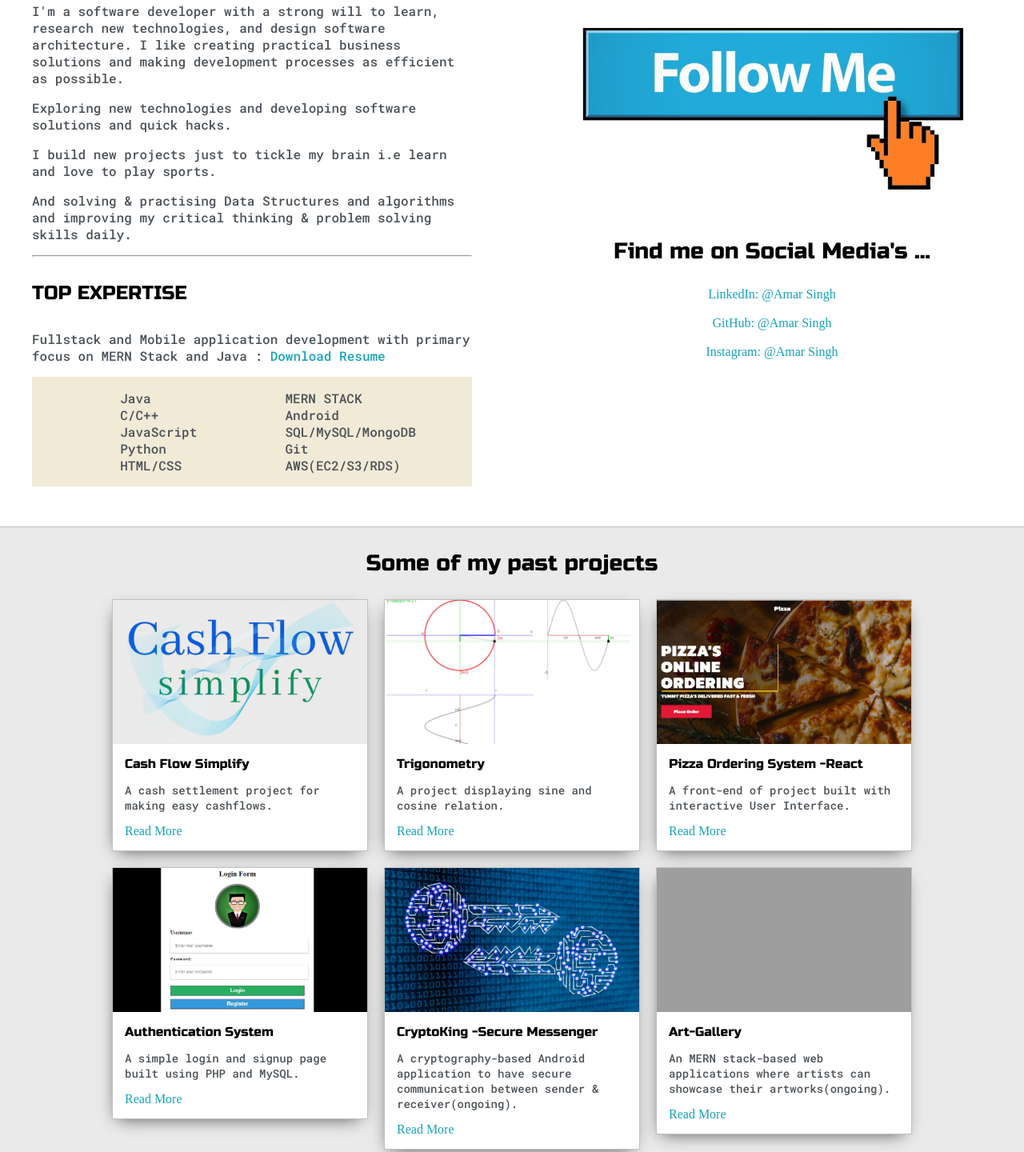
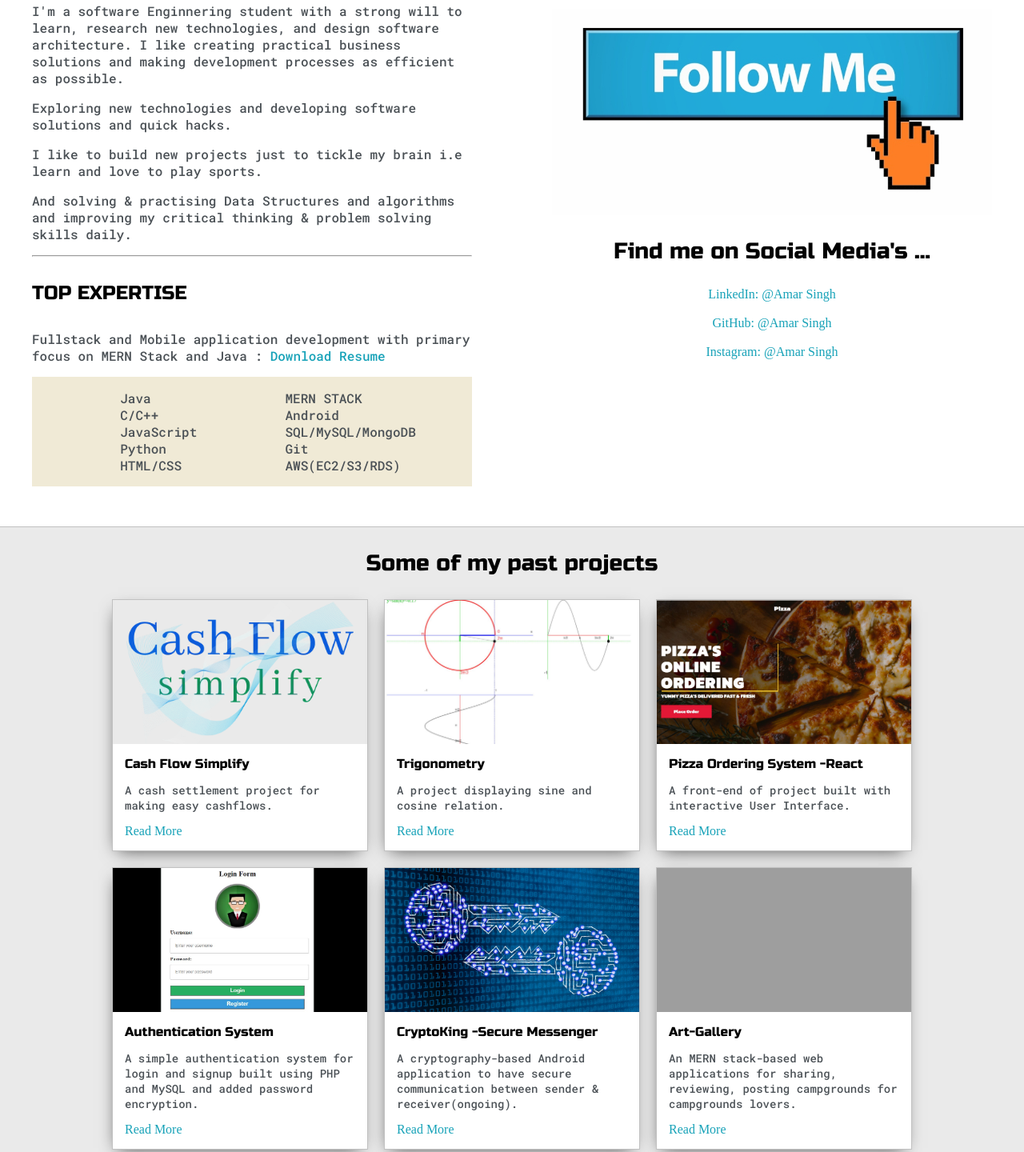
Before and after one commit to EasyKiLL7/amarsingh.github.io, a plain HTML site: page index.html in a window 1280 px wide. Shown: the part 904-2344 px from the top of the page at 80% size. Drawn offline with Linux system fonts and the light colour scheme; grey boxes are pictures that could not be loaded.

Commit message:
updated project section

```diff
--- a/index.html
+++ b/index.html
@@ -80,11 +80,11 @@
 					<h4>More about me</h4>
 					<p>Hey,I'm Amar!👋 currently pursuing IT Engineering from TCET,Mumbai. </p>
 
-					<p>I'm a software developer with a strong will to learn, research new technologies, and design software architecture. I like creating practical business solutions and making development processes as efficient as possible.</p>
+					<p>I'm a software Enginnering student  with a strong will to learn, research new technologies, and design software architecture. I like creating practical business solutions and making development processes as efficient as possible.</p>
 
 					<p> Exploring new technologies and developing software solutions and quick hacks.</p>
 
-                    <p>I build new projects just to tickle my brain i.e learn and love to play sports.</p>
+                    <p>I like to build new projects just to tickle my brain i.e learn and love to play sports.</p>
 
                     <p>And solving & practising Data Structures and algorithms and improving my critical thinking & problem solving skills daily.</p>
 
@@ -177,7 +177,7 @@
 						<img class="thumbnail" src="images/login.jpg">
 						<div class="post-preview">
 							<h6 class="post-title">Authentication System</h6>
-							<p class="post-intro">A simple login and signup page built using PHP and MySQL.</p>
+							<p class="post-intro">A simple authentication system for login and signup built using PHP and MySQL and added password encryption.</p>
 							<a href="https://github.com/EasyKiLL7/Authentication-System">Read More</a>
 						</div>
 					</div>
@@ -199,8 +199,8 @@
 						<img class="thumbnail" src="images/art.png">
 						<div class="post-preview">
 							<h6 class="post-title">Art-Gallery</h6>
-							<p class="post-intro">An MERN stack-based web applications where artists can showcase their artworks(ongoing).</p>
-							<a href="https://github.com/EasyKiLL7/">Read More</a>
+							<p class="post-intro">An MERN stack-based web applications for sharing, reviewing, posting campgrounds for campgrounds lovers.</p>
+							<a href="https://art-gallerysite.herokuapp.com/">Read More</a>
 						</div>
 					</div>
 				</div>
```
Also changed, not shown: 2 other files.
